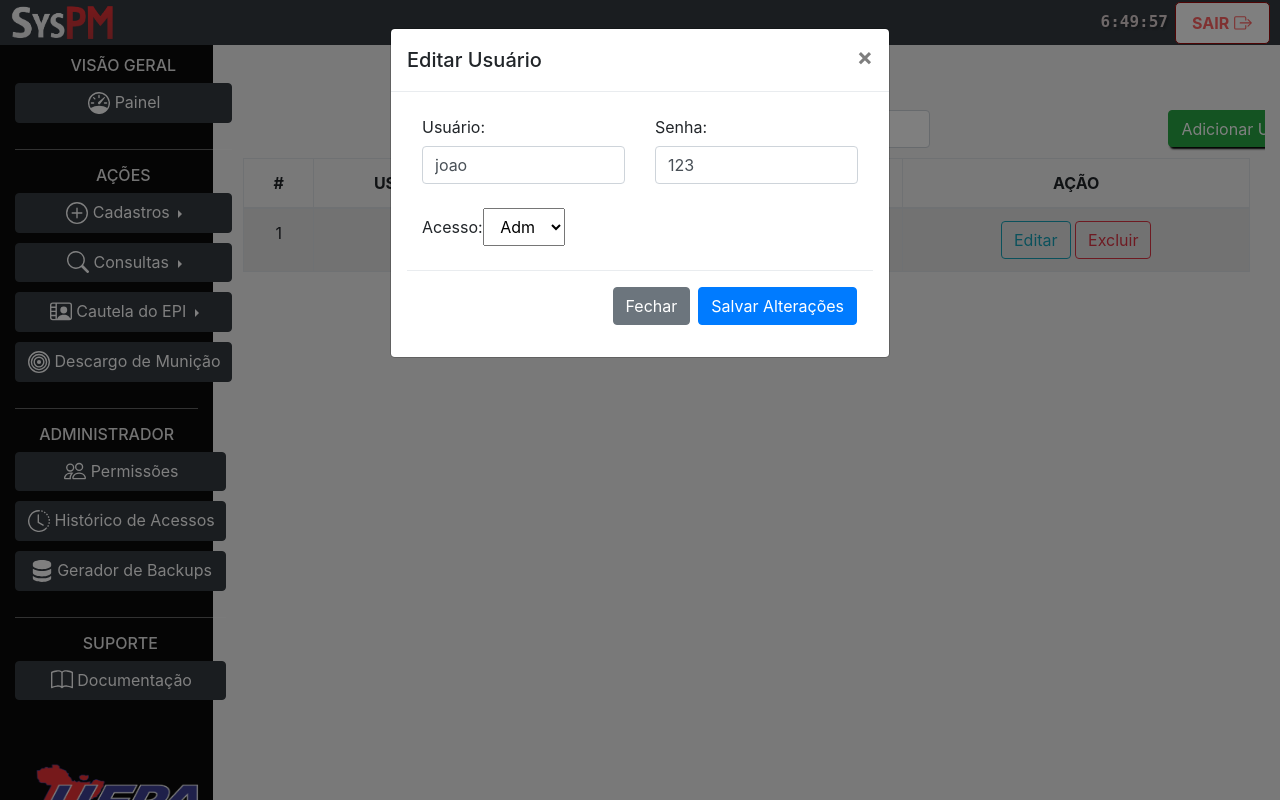
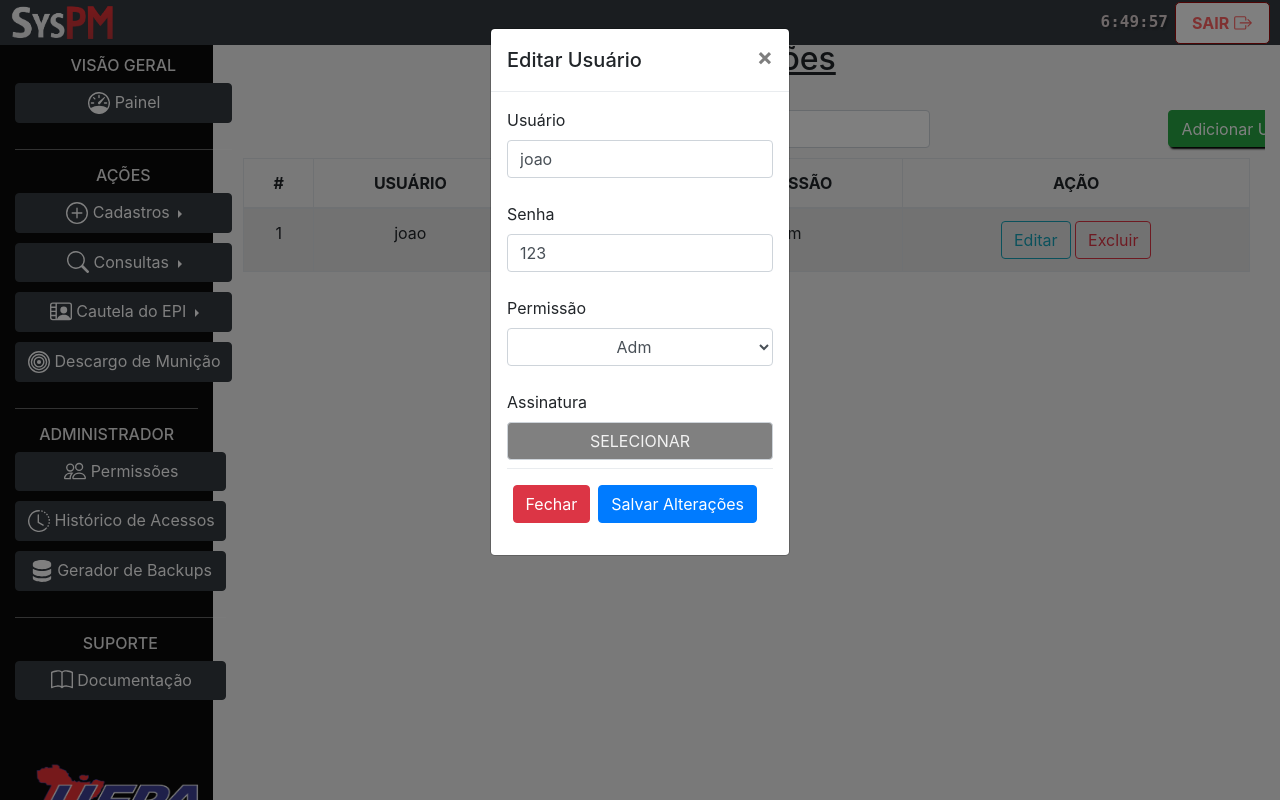
Before and after one commit to JoaoPedroSH/sys-pm, a PHP site: page /pages/adm/permissao.php in a window 1280 px wide, after a click on "Editar". Run offline with PHP 8.4, Linux system fonts and the light colour scheme; a user stored in the database is signed in; data comes from the database, SQL or seed files in the repository; some libraries are stand-ins or nearby versions.

Commit message:
up inserção de assinatura automatica

```diff
--- a/SysPM/pages/adm/permissao.php
+++ b/SysPM/pages/adm/permissao.php
@@ -80,48 +80,6 @@ include_once "../../db/Conexao.php";
             </div>
           </div>
 
-          <!-- Modal de Cadastro de usuário -->
-          <div class="modal fade" id="adduser" tabindex="-1" role="dialog" aria-labelledby="exampleModalLabel" aria-hidden="true">
-            <div class="modal-dialog" role="document">
-              <div class="modal-content">
-                <div class="modal-header">
-                  <h5 class="modal-title" id="exampleModalLabel">Adicionar Usuário</h5>
-                  <button type="button" class="close" data-dismiss="modal" aria-label="Close">
-                    <span aria-hidden="true">&times;</span>
-                  </button>
-                </div>
-                <div class="modal-body">
-                  <form action="../../services/CadastrandoUsuario.php" method="post">
-                    <div class="container">
-                      <div class="row">
-                        <div class="col -5">
-                          <label for="">Usuário</label>
-                          <input type="text" class="form-control" id="novouser" name="novouser" required>
-                        </div>
-                        <div class="col -5">
-                          <label for="">Senha:</label>
-                          <input type="text" class="form-control" id="novouser" name="newsenha" required>
-                        </div>
-                      </div>
-                      <br>
-                      <div class="row">
-                        <label for="">Tipo usuário:</label>
-                        <select name="novotipouser" id="" style="text-align: center;">
-                          <option value="adm">Adm</option>
-                          <option value="arm">Armeiro</option>
-                        </select>
-                      </div>
-                    </div>
-                </div>
-                <div class="modal-footer">
-                  <button type="button" class="btn btn-outline-danger" data-dismiss="modal">Fechar</button>
-                  <button type="submit" class="btn btn-primary ">Salvar Usuário</button>
-                </div>
-                </form>
-              </div>
-            </div>
-          </div>
-
           <!-- Tabela de Usuários -->
           <table class="table table-hover table-bordered table-striped">
 
@@ -133,11 +91,11 @@ include_once "../../db/Conexao.php";
                 }
               </style>
 
-                <th>#</th>
-                <th>USUÁRIO</th>
-                <th>SENHA</th>
-                <th>PERMISSÃO</th>
-                <th>AÇÃO</th>
+              <th>#</th>
+              <th>USUÁRIO</th>
+              <th>SENHA</th>
+              <th>PERMISSÃO</th>
+              <th>AÇÃO</th>
 
             </thead>
 
@@ -181,42 +139,93 @@ include_once "../../db/Conexao.php";
             }
             ?>
 
-            <!-- Modal de edição do usuário -->
-            <div class="modal fade" id="modalEdit" tabindex="-1" aria-labelledby="edit" aria-hidden="true">
-              <div class="modal-dialog">
+            <!-- Modal de Cadastro de usuário -->
+            <div class="modal fade" id="adduser" tabindex="-1" role="dialog" aria-labelledby="exampleModalLabel" aria-hidden="true">
+              <div class="modal-dialog modal-sm" role="document">
                 <div class="modal-content">
                   <div class="modal-header">
-                    <h5 class="modal-title" id="exampleModalLabel">Editar Usuário</h5>
+                    <h5 class="modal-title" id="exampleModalLabel">Adicionar Usuário</h5>
                     <button type="button" class="close" data-dismiss="modal" aria-label="Close">
                       <span aria-hidden="true">&times;</span>
                     </button>
                   </div>
                   <div class="modal-body">
-                    <form action="../../services/EditandoUsuario.php" method="post">
+                    <form action="../../services/CadastrandoUsuario.php" method="post" enctype="multipart/form-data">
                       <div class="container">
                         <div class="row">
-                          <div class="col -3">
-                            <label for="message-text" class="col-form-label">Usuário:</label>
-                            <input type="text" class="form-control" id="user" name="user" required>
-                          </div>
-                          <div class="col -3">
-                            <label for="recipient-name" class="col-form-label">Senha:</label>
-                            <input type="text" class="form-control" id="senha" name="senha" required>
-                          </div>
+                          <label>Usuário</label>
+                          <input type="text" class="form-control" id="novouser" name="novouser" required>
                         </div>
                         <br>
-                        <div class="row" style=" margin: auto;">
-                          <label for="recipient-name" class="col-form-label">Acesso: </label>
-                          <select id="acesso" name="acesso" required style="text-align: center;">
+                        <div class="row">
+                          <label>Senha</label>
+                          <input type="text" class="form-control" id="novouser" name="newsenha" required>
+                        </div>
+                        <br>
+                        <div class="row">
+                          <label> Permissão </label> <br>
+                          <select class="form-control" name="novotipouser" id="" style="text-align: center;">
                             <option value="adm">Adm</option>
                             <option value="arm">Armeiro</option>
                           </select>
                         </div>
+                        <br>
+                        <div class="row">
+                          <label> Assinatura </label> <br>
+                          <label for="assinaturafile" class="form-control labelAssinatura"> Selecionar </label>
+                          <input type="file" id="assinaturafile" name="assinaturafile" style="display: none;">
+                        </div>
+                      </div>
+                  </div>
+                  <div class="modal-footer">
+                    <button type="button" class="btn btn-danger" data-dismiss="modal">Fechar</button>
+                    <button type="submit" class="btn btn-primary ">Salvar Usuário</button>
+                  </div>
+                  </form>
+                </div>
+              </div>
+            </div>
+
+            <!-- Modal de edição do usuário -->
+            <div class="modal fade" id="modalEdit" tabindex="-1" aria-labelledby="edit" aria-hidden="true">
+              <div class="modal-dialog modal-sm">
+                <div class="modal-content">
+                  <div class="modal-header">
+                    <h5 class="modal-title" id="exampleModalLabel"> Editar Usuário </h5>
+                    <button type="button" class="close" data-dismiss="modal" aria-label="Close">
+                      <span aria-hidden="true">&times;</span>
+                    </button>
+                  </div>
+                  <div class="modal-body">
+                    <form action="../../services/EditandoUsuario.php" method="post" enctype="multipart/form-data">
+                      <div class="container">
+                        <div class="row">
+                          <label> Usuário </label>
+                          <input type="text" class="form-control" id="user" name="user" required>
+                        </div>
+                        <br>
+                        <div class="row">
+                          <label> Senha </label>
+                          <input type="text" class="form-control" id="senha" name="senha" required>
+                        </div>
+                        <br>
+                        <div class="row">
+                          <label> Permissão </label>
+                          <select class="form-control" id="acesso" name="acesso" required style="text-align: center;">
+                            <option value="adm">Adm</option>
+                            <option value="arm">Armeiro</option>
+                          </select>
+                        </div>
+                        <br>
+                        <div class="row">
+                          <label> Assinatura </label> <br>
+                          <label for="editassinaturafile" class="form-control labelAssinatura"> Selecionar </label>
+                          <input type="file" id="editassinaturafile" name="editassinaturafile" style="display: none;">
+                        </div>
                       </div>
                       <input type="hidden" class="form-control" name="id" id="id">
-                      <br>
                       <div class="modal-footer">
-                        <button type="button" class="btn btn-secondary" data-dismiss="modal">Fechar</button>
+                        <button type="button" class="btn btn-danger" data-dismiss="modal">Fechar</button>
                         <button type="submit" class="btn btn-primary ">Salvar Alterações</button>
                       </div>
                     </form>
@@ -358,4 +367,20 @@ if (isset($_SESSION['error_edit'])) {
   });
 </script>
 
+<style>
+  .labelAssinatura {
+    background: gray;
+    color: #F2F2F2;
+    text-transform: uppercase;
+    display: block;
+    text-align: center;
+    cursor: pointer;
+  }
+
+  .labelAssinatura:hover {
+    color: #333;
+    background: #ced4da;
+  }
+</style>
+
 </html>
--- a/SysPM/pages/login.php
+++ b/SysPM/pages/login.php
@@ -39,6 +39,7 @@ if (isset($_POST['usuario'])) {
         if ($_POST['tipo'] == "adm") {
 
             $_SESSION['adm'] = true;
+            $_SESSION['user_ass'] = $user = $_POST['usuario'];
             header("location:adm_arm/home.php");
 
         } elseif ($_POST['tipo'] == "arm") {
--- a/SysPM/services/EditandoUsuario.php
+++ b/SysPM/services/EditandoUsuario.php
@@ -8,8 +8,12 @@ $acesso =  $_POST['acesso'];
 $id = $_POST['id'];
 
 if (isset($user)) {
+  $foto = $_FILES['editassinaturafile']['name'];
+  $novo_nome = md5(time()) . "_" . $foto;
+  $diretorio = "store/img/assinaturas_usuarios/";
+  move_uploaded_file($_FILES['editassinaturafile']['tmp_name'], $diretorio . $novo_nome);
 
-  $query = "UPDATE `usuario` SET  `user`= '$user',`senha`='$senha',`tipo_user`='$acesso' WHERE id_usuario='$id'";
+  $query = "UPDATE `usuario` SET  `user`= '$user',`senha`='$senha',`tipo_user`='$acesso', `assinatura`='$novo_nome' WHERE id_usuario='$id'";
 
   $result = mysqli_query($conexao, $query);
 
```
Also changed, not shown: SysPM/pages/adm_arm/cadastro_armas.php (+22 -5 lines), SysPM/pages/adm_arm/caterinha_epi.php (+41 -5 lines), SysPM/services/CadastrandoUsuario.php (+6 -1 lines), SysPM/services/biblioteca_pdf/PdfCautelaDoEpi.php (+19 -4 lines), SysPM/services/store/img/index.html (deleted), 1 other file.
